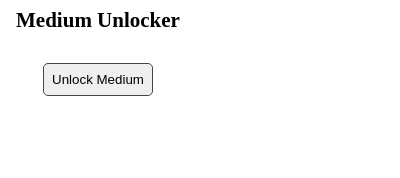
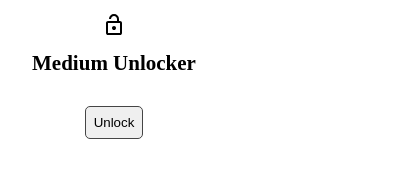
Before and after one commit to PrannavP/Medium-Unlocker-Chrome-Extension, a browser extension: page popup/index.html in a window 400 px wide. Drawn offline with Linux system fonts and the light colour scheme.

Commit message:
Added Icon

```diff
--- a/popup/index.html
+++ b/popup/index.html
@@ -6,9 +6,11 @@
 
         <center>
 
+            <img src="../images/lock_open_FILL0_wght400_GRAD0_opsz24.svg" alt="MEDIUM-UNLOCK-ICON">
+
             <h1>Medium Unlocker</h1>
 
-            <button id="letsGo">Unlock Medium</button>
+            <button id="letsGo">Unlock</button>
 
             <script src="../scripts/script.js"></script>
 
--- a/popup/style.css
+++ b/popup/style.css
@@ -1,9 +1,14 @@
 body{
-    width: 180px;
-    height: 120px;
+    width: 212px;
+    height: 142px;
+}
+
+img{
+    margin-top: 5px;
 }
 
 h1{
+    /* display: inline; */
     font-size: 21px;
     margin-bottom: 30px;
 }
```
Also changed, not shown: images/lock_open_FILL0_wght400_GRAD0_opsz24.svg (added), 1 other file.
